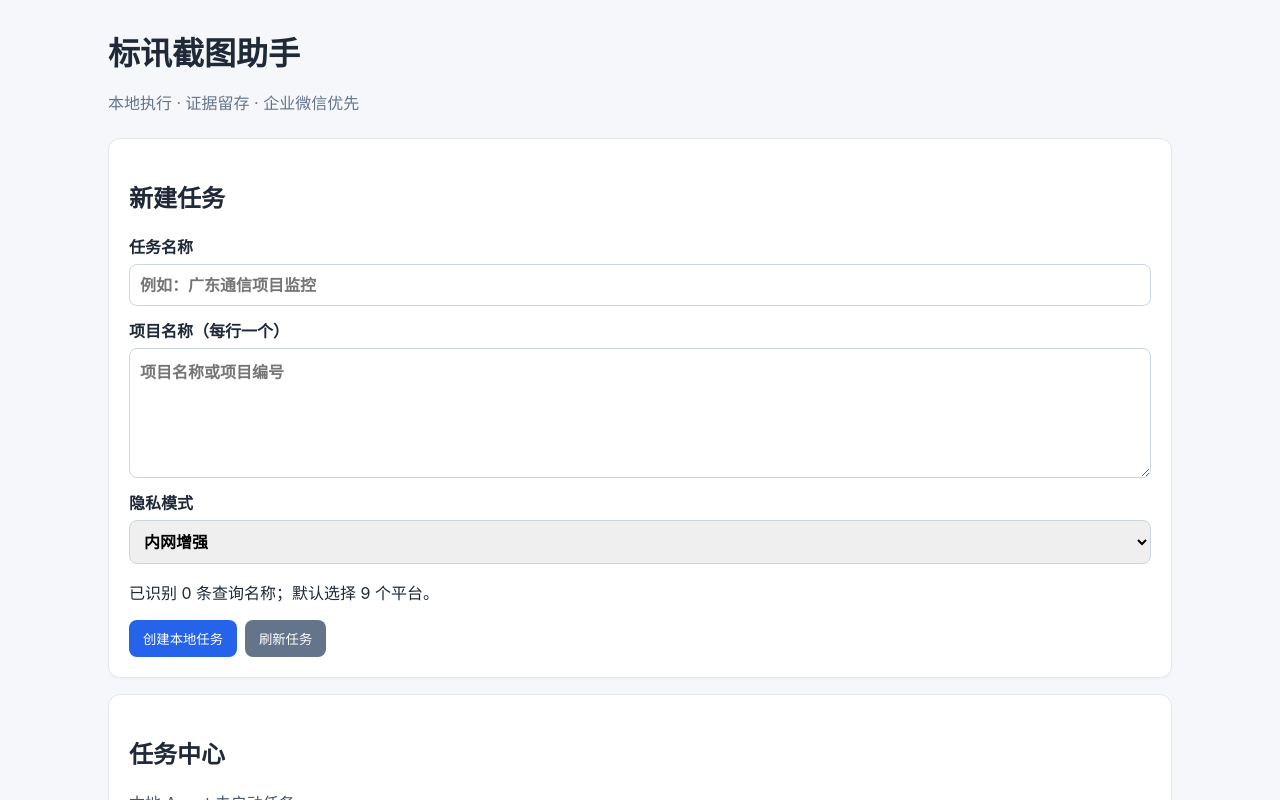
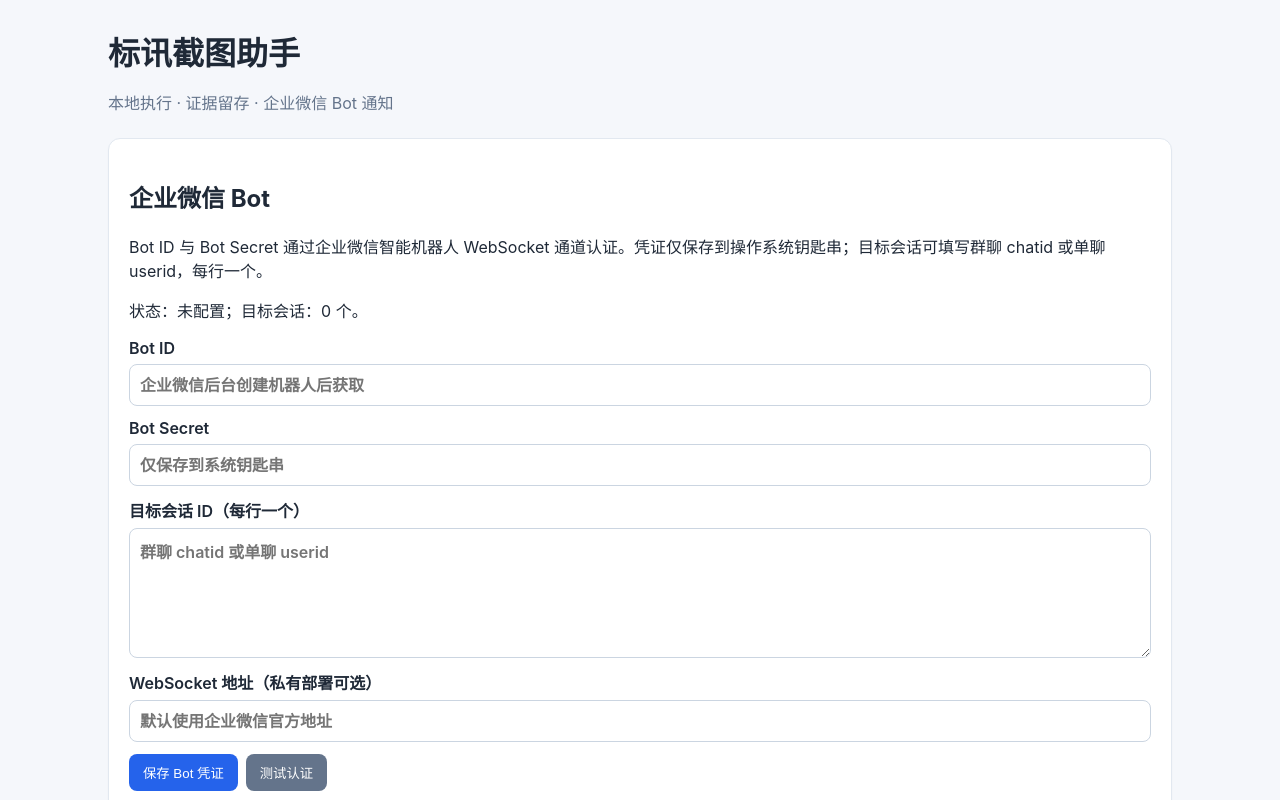
Before and after one commit to hu-qi/tender-screenshot-agent, a React (Vite) app in the folder apps/desktop/: page / in a window 1280 px wide. Shown: the top 800 px of the page. Built offline with nearby package versions, Linux system fonts and the light colour scheme.

Commit message:
feat(wecom): surface Bot notification settings in desktop UI

```diff
--- a/apps/desktop/src/main.tsx
+++ b/apps/desktop/src/main.tsx
@@ -1,10 +1,12 @@
 import React, { useMemo, useState } from 'react';
 import { createRoot } from 'react-dom/client';
 import { invoke } from '@tauri-apps/api/core';
+import { WeComPanel } from './wecom-panel';
 import './style.css';
 
 type Task = { id: string; name: string; status: string; created_at: string; query_count: number; platform_count: number };
 const PLATFORMS = ['cmcc','unicom','telecom','tower-online-commerce','tower-eprocurement','cebpubservice','miit','gd-govprocurement','gd-public-resources'];
+const errorText = (error: unknown) => error instanceof Error ? error.message : String(error);
 
 function App() {
   const [name, setName] = useState('');
@@ -16,13 +18,19 @@
   async function refresh() { setTasks(await invoke<Task[]>('list_tasks')); }
   async function submit() {
     if (!name.trim() || parsed.length === 0) { setMessage('请填写任务名称和至少一个项目名称。'); return; }
-    const task = await invoke<Task>('create_task', { input: { name, queries: parsed, platformIds: PLATFORMS, privacyMode: privacy } });
-    setMessage(`任务 ${task.id} 已创建；请先在“平台账号”中完成需要授权的平台人工登录。`);
-    setName(''); setQueries(''); await refresh();
+    try {
+      const task = await invoke<Task>('create_task', { input: { name, queries: parsed, platformIds: PLATFORMS, privacyMode: privacy } });
+      setMessage(`任务 ${task.id} 已创建；请先在“平台账号”中完成需要授权的平台人工登录。`);
+      setName(''); setQueries(''); await refresh();
+    } catch (error) { setMessage(`创建任务失败：${errorText(error)}`); }
   }
-  async function start(id: string) { await invoke('start_task', { taskId: id }); setMessage(`已开始执行 ${id}`); await refresh(); }
+  async function start(id: string) {
+    try { await invoke('start_task', { taskId: id }); setMessage(`已开始执行 ${id}`); await refresh(); }
+    catch (error) { setMessage(`启动任务失败：${errorText(error)}`); }
+  }
   return <main>
-    <header><h1>标讯截图助手</h1><p>本地执行 · 证据留存 · 企业微信优先</p></header>
+    <header><h1>标讯截图助手</h1><p>本地执行 · 证据留存 · 企业微信 Bot 通知</p></header>
+    <WeComPanel onNotice={setMessage} />
     <section className="card"><h2>新建任务</h2><label>任务名称<input value={name} onChange={e=>setName(e.target.value)} placeholder="例如：广东通信项目监控" /></label>
       <label>项目名称（每行一个）<textarea value={queries} onChange={e=>setQueries(e.target.value)} placeholder="项目名称或项目编号" /></label>
       <label>隐私模式<select value={privacy} onChange={e=>setPrivacy(e.target.value)}><option value="strict-local">严格本地</option><option value="internal-enhanced">内网增强</option><option value="hybrid">混合模式</option></select></label>
```
